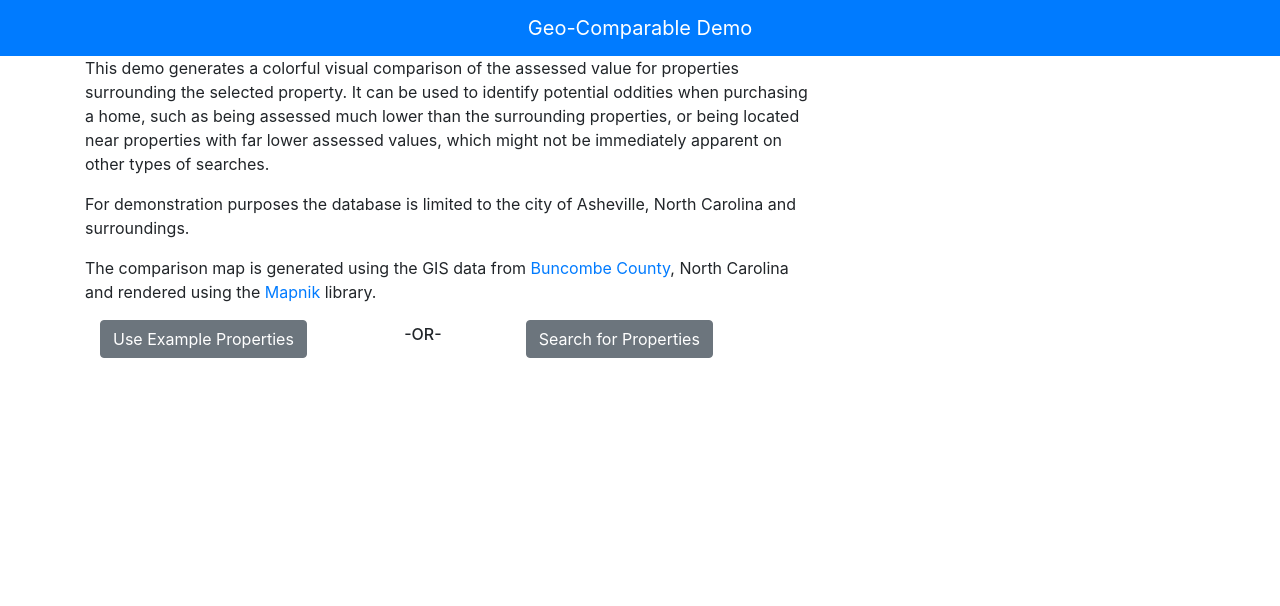
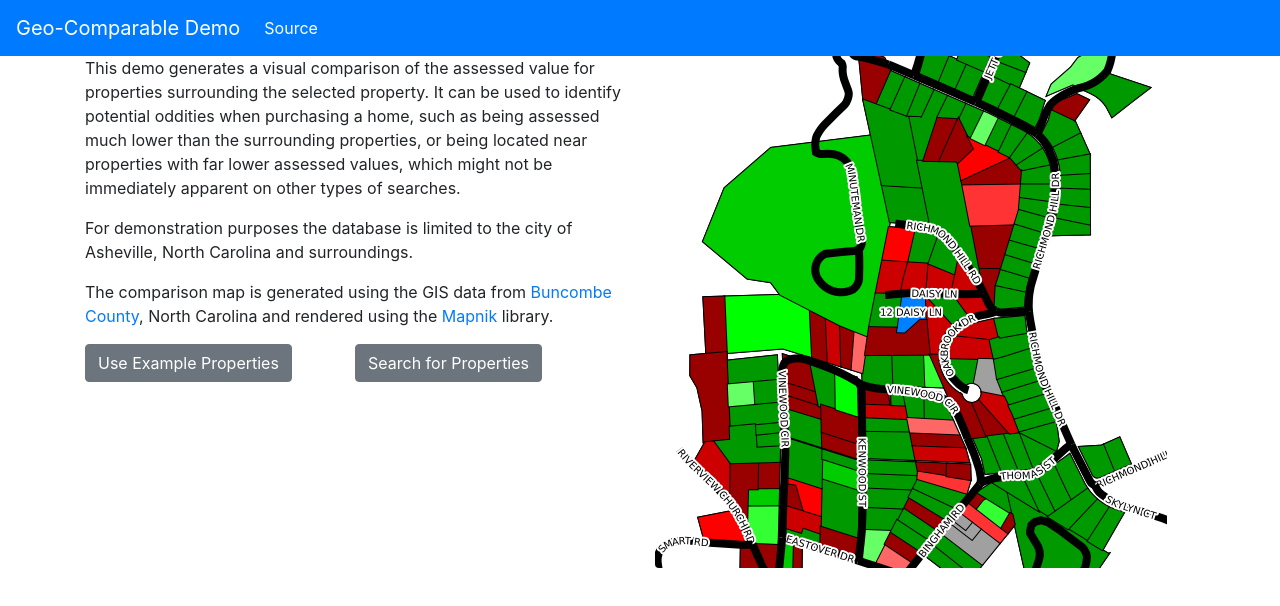
Before and after one commit to taylorj999/geo-comparable, a React app: page / in a window 1280 px wide. Shown: the top 606 px of the page. Built offline with nearby package versions, Linux system fonts and the light colour scheme.

Commit message:
Refactor start page: cleaned up menu and added example image.

```diff
--- a/src/client/components/DefaultHome.js
+++ b/src/client/components/DefaultHome.js
@@ -1,5 +1,7 @@
 import React, { Component } from 'react';
 import MapnikImage from './MapnikImage';
+
+var exampleImg = require('../../../public/images/ExampleImage.png');
 
 export default class DefaultHome extends Component {
   constructor() {
@@ -11,29 +13,24 @@ export default class DefaultHome extends Component {
       <div className="container">
       	<div className="row">
       	  <div className="col d-flex align-content-start flex-wrap">
-      	    <p>This demo generates a colorful visual comparison of the assessed value for properties surrounding the selected property.
+      	    <p>This demo generates a visual comparison of the assessed value for properties surrounding the selected property.
       	    It can be used to identify potential oddities when purchasing a home, such as being assessed much lower than the
       	    surrounding properties, or being located near properties with far lower assessed values, which might not be immediately
       	    apparent on other types of searches.</p>
       	    <p>For demonstration purposes the database is limited to the city of Asheville, North Carolina and surroundings.</p>
       	    <p>The comparison map is generated using the GIS data from <a href="https://www.buncombecounty.org/Governing/Depts/GIS/download-digital-data.aspx#downloadable-data">Buncombe County</a>,
       	    North Carolina and rendered using the <a href="https://github.com/mapnik/node-mapnik">Mapnik</a> library.</p>
-      	    <div className="container">
-      	      <div className="row">
-      	        <div className="col-5 align-content-center">
-      	          <button id="defaultSearchResultsButton" className="btn btn-secondary" onClick={() => this.props.contentWellSelect('defaultSearchResults')}>Use Example Properties</button>
-      	        </div>
-      	        <div className="col-2 align-content-center">
-      	          <h6>-OR-</h6>
-      	        </div>
-      	        <div className="col-5 align-content-center">
-      	          <button id="propertySearchButton" className="btn btn-secondary" onClick={() => this.props.contentWellSelect('propertySearch')}>Search for Properties</button>
-      	        </div>
-      	      </div>
-      	    </div>
+      	    <div className="row w-100">
+      	      <div className="col-6">
+       	        <button id="defaultSearchResultsButton" className="btn btn-secondary" onClick={() => this.props.contentWellSelect('defaultSearchResults')}>Use Example Properties</button>
+       	      </div>
+       	      <div className="col-6">
+       	        <button id="propertySearchButton" className="btn btn-secondary" onClick={() => this.props.contentWellSelect('propertySearch')}>Search for Properties</button>
+       	      </div>
+       	    </div>
       	  </div>
-      	  <div className="col-4">
-      	    <div/>
+      	  <div className="col">
+      	    <img src={exampleImg} className="figure-img img-fluid rounded"/>
       	  </div>
       	</div>
       </div>
--- a/src/client/components/MainMenu.js
+++ b/src/client/components/MainMenu.js
@@ -1,5 +1,4 @@
 import React, { Component } from 'react';
-import { Navbar, NavbarBrand } from 'reactstrap';
 import ContentWell from './ContentWell';
 
 export default class MainMenu extends Component {
@@ -10,14 +9,17 @@ export default class MainMenu extends Component {
   render() {
     return (
       <div>
-        <Navbar dark color="primary">
-          <div className="container">
-            <NavbarBrand href="/" className="mx-auto">
-              {" "}
-              Geo-Comparable Demo{" "}
-            </NavbarBrand>
+        <div className="nav navbar navbar-expand-lg navbar-dark bg-primary" role="navigation">
+          <a className="navbar-brand" href="/">Geo-Comparable Demo</a>
+          <button className="navbar-toggler" type="button" data-toggle="collapse" data-target="#navbarNavDropdown" aria-controls="navbarNavDropdown" aria-expanded="false" aria-label="Toggle navigation">
+            <span className="navbar-toggler-icon"></span>
+          </button>
+          <div className="collapse navbar-collapse" id="navbarNavAltMarkup">
+            <div className="navbar-nav">
+              <a className="nav-item nav-link active" href="http://www.github.com/taylorj999/geo-comparable" target="_new">Source</a>
+            </div>
           </div>
-        </Navbar>
+        </div>
         <ContentWell/>
       </div>
     );
```
Also changed, not shown: public/images/ExampleImage.png (added).
